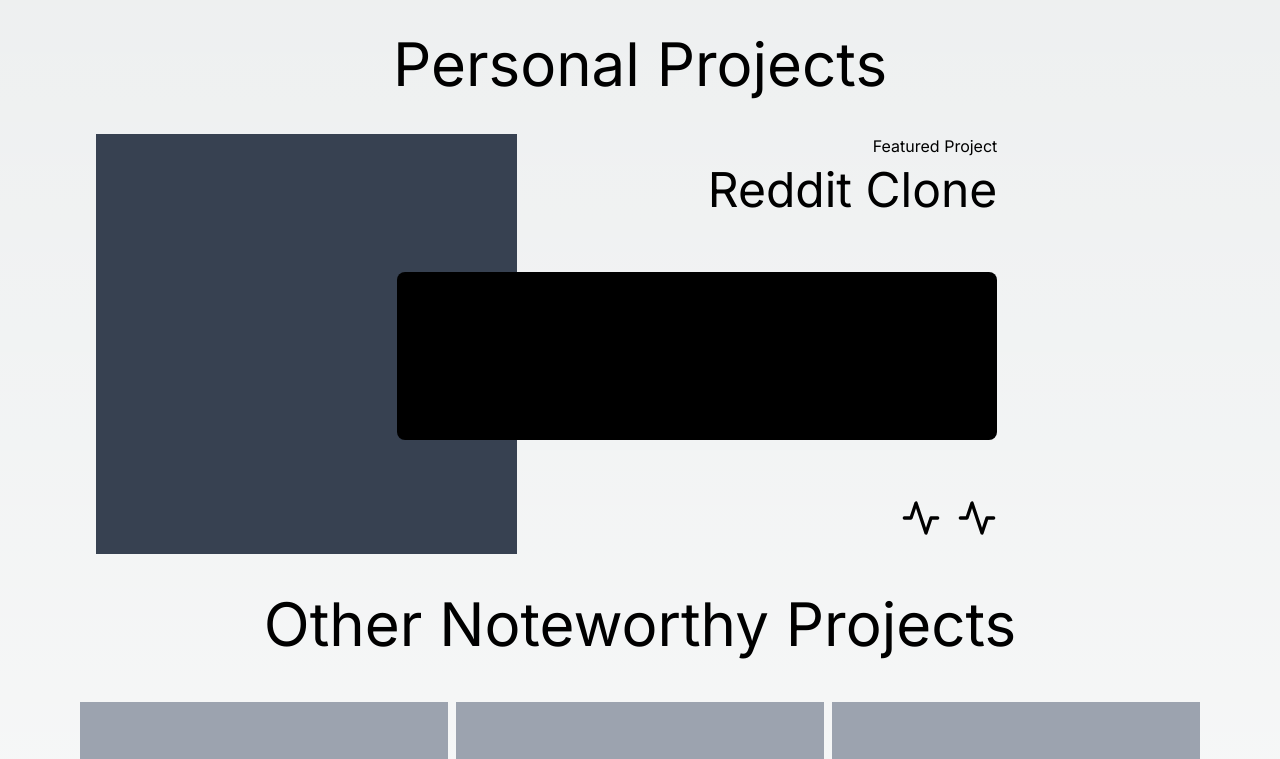
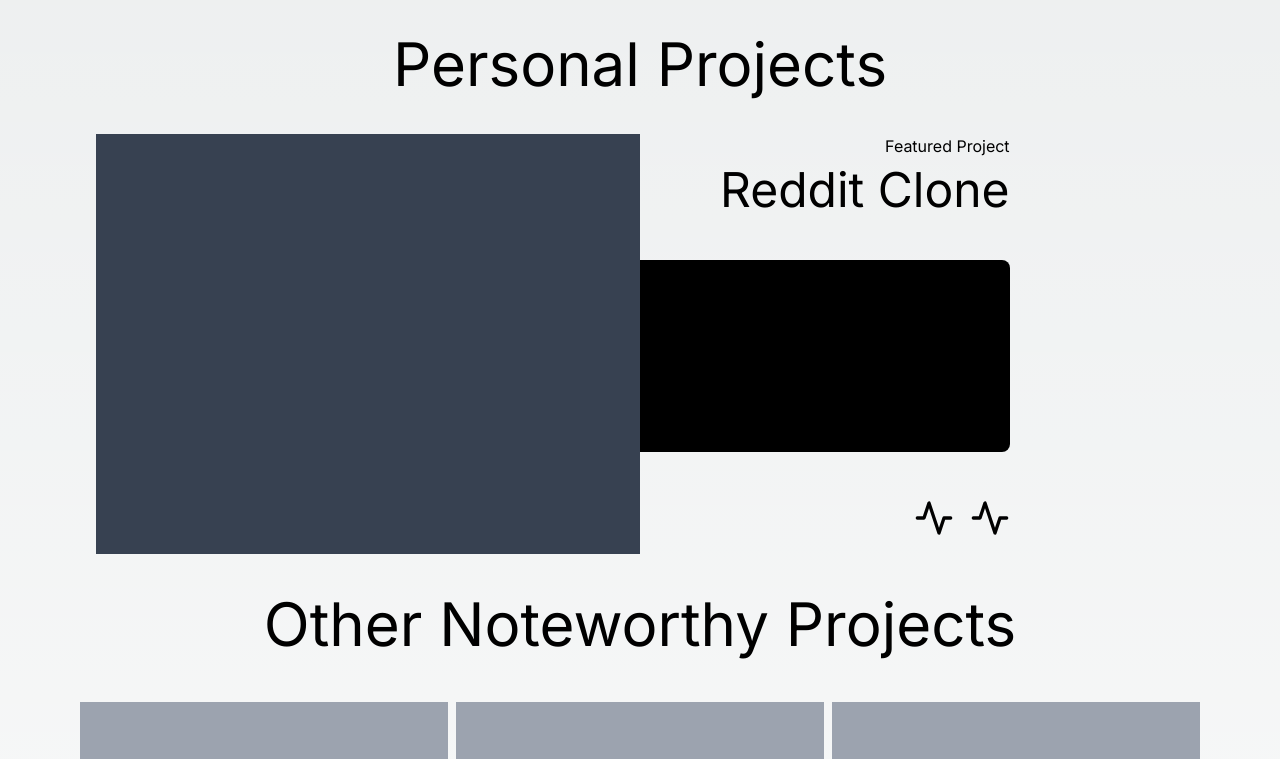
Before and after one commit to Nicholas-Abell/portfolio_V3, a Next.js app: page / in a window 1280 px wide. Shown: the part 2382-3141 px from the top of the page. Built offline with nearby package versions, Linux system fonts and the light colour scheme.

Commit message:
applied framerMotionWrapper to several sections

```diff
--- a/components/projects/Projects.tsx
+++ b/components/projects/Projects.tsx
@@ -1,37 +1,31 @@
 "use client";
-import { motion } from "framer-motion";
+import { motion, useInView } from "framer-motion";
 import React from "react";
 import { FiActivity } from "react-icons/fi";
+import FramerMotionWrapper from "../shared/FramerMotionWrapper";
 
 type ProjectsProps = {};
 
 const Projects: React.FC<ProjectsProps> = () => {
   return (
     <section className="w-full min-h-screen flex flex-col justify-center items-center gap-4 overflow-hidden">
-      <motion.div
-        initial={{ y: 200, opacity: 0 }}
-        whileInView={{ y: 0, opacity: 1 }}
-        transition={{ duration: 1 }}
-      >
+      <FramerMotionWrapper variant="fromBottom">
         <h2 className="text-center text-4xl md:text-6xl py-4">
           Personal Projects
         </h2>
-      </motion.div>
-      <div className="w-full flex items-center justify-center px-4 py-2">
+      </FramerMotionWrapper>
+
+      <div className="w-full flex flex-col-reverse md:flex-row items-center justify-center px-4 py-2">
         <div className="w-full">
           <div className="bg-gray-700 w-full h-[420px]" />
         </div>
-        <motion.div
-          initial={{ x: 200, opacity: 0 }}
-          whileInView={{ x: 0, opacity: 1 }}
-          transition={{ duration: 1 }}
-        >
-          <div className="w-[90%] h-[420px] ml-[-120px] flex flex-col justify-between">
+        <FramerMotionWrapper variant="fromRight">
+          <div className="md:w-[90%] md:h-[420px] md:ml-[-120px] flex flex-col md:justify-between z-10">
             <div>
-              <p className="text-end pb-2">Featured Project</p>
-              <h3 className="text-5xl text-end">Reddit Clone</h3>
+              <p className="md:text-end pb-2">Featured Project</p>
+              <h3 className="text-5xl md:text-end">Reddit Clone</h3>
             </div>
-            <div className="bg-black py-4 px-8 rounded-lg">
+            <div className="bg-black py-4 md:px-8 rounded-lg">
               <p>
                 Lorem, ipsum dolor sit amet consectetur adipisicing elit.
                 Quibusdam dolore quod alias accusamus numquam corrupti
@@ -51,7 +45,7 @@ const Projects: React.FC<ProjectsProps> = () => {
               <FiActivity size={40} />
             </div>
           </div>
-        </motion.div>
+        </FramerMotionWrapper>
       </div>
       <h2 className="text-center text-4xl md:text-6xl py-4">
         Other Noteworthy Projects
--- a/components/services/Services.tsx
+++ b/components/services/Services.tsx
@@ -3,24 +3,17 @@ import React from "react";
 import { FiChevronsUp } from "react-icons/fi";
 import Card from "./Card";
 import { motion } from "framer-motion";
+import FramerMotionWrapper from "../shared/FramerMotionWrapper";
 
 type ServicesProps = {};
 
 const Services: React.FC<ServicesProps> = () => {
   return (
     <section className="w-full min-h-screen flex flex-col justify-center items-center gap-4">
-      <motion.div
-        initial={{ y: 200, opacity: 0 }}
-        whileInView={{ y: 0, opacity: 1 }}
-        transition={{ duration: 1 }}
-      >
+      <FramerMotionWrapper variant="fromBottom">
         <h2 className="text-center text-4xl md:text-6xl">My Services</h2>
-      </motion.div>
-      <motion.div
-        initial={{ y: 200, opacity: 0 }}
-        whileInView={{ y: 0, opacity: 1 }}
-        transition={{ duration: 1 }}
-      >
+      </FramerMotionWrapper>
+      <FramerMotionWrapper variant="fromBottom">
         <div className="grid grid-cols-1 md:grid-cols-2 md:grid-rows-1 md:gap-2">
           <Card
             title="Web Development"
@@ -48,7 +41,7 @@ const Services: React.FC<ServicesProps> = () => {
             description="A greater audience. A high converting website won't be effective if no one visits it. Ranking on Google is essential to getting new clients in the door."
           />
         </div>
-      </motion.div>
+      </FramerMotionWrapper>
     </section>
   );
 };
--- a/components/shared/FramerMotionWrapper.tsx
+++ b/components/shared/FramerMotionWrapper.tsx
@@ -23,7 +23,7 @@ const FramerMotionWrapper: React.FC<FramerMotionWrapperProps> = ({
   }, [isInView, mainControls]);
 
   return (
-    <div ref={ref} className="relative overflow-hidden">
+    <div ref={ref} className="relative overflow-hidden w-full">
       <motion.div
         variants={{
           fromBottom: { y: 200, opacity: 0 },
--- a/components/testimonials/Testimonials.tsx
+++ b/components/testimonials/Testimonials.tsx
@@ -3,27 +3,19 @@ import React from "react";
 import Card from "./Card";
 import profileImage from "../../public/profile.png";
 import mary from "../../public/mary-kleine.jpg";
-import { motion } from "framer-motion";
+import FramerMotionWrapper from "../shared/FramerMotionWrapper";
 
 type TestimonialsProps = {};
 
 const Testimonials: React.FC<TestimonialsProps> = () => {
   return (
     <section className="w-full min-h-screen">
-      <motion.div
-        initial={{ y: 200, opacity: 0 }}
-        whileInView={{ y: 0, opacity: 1 }}
-        transition={{ duration: 1 }}
-      >
+      <FramerMotionWrapper variant="fromBottom">
         <h2 className="text-center text-3xl md:text-6xl font-bold py-8">
           Testimonials
         </h2>
-      </motion.div>
-      <motion.div
-        initial={{ y: 200, opacity: 0 }}
-        whileInView={{ y: 0, opacity: 1 }}
-        transition={{ duration: 1 }}
-      >
+      </FramerMotionWrapper>
+      <FramerMotionWrapper variant="fromBottom">
         <div className="grid lg:grid-cols-3 py-4 gap-4">
           <Card
             name="Mary"
@@ -44,7 +36,7 @@ const Testimonials: React.FC<TestimonialsProps> = () => {
             content="lorem ipsadjf sdjfbkasjd flasdijfoiasenf lsajdfhn ca,sdfhoasild fjsfdh"
           />
         </div>
-      </motion.div>
+      </FramerMotionWrapper>
     </section>
   );
 };
```
